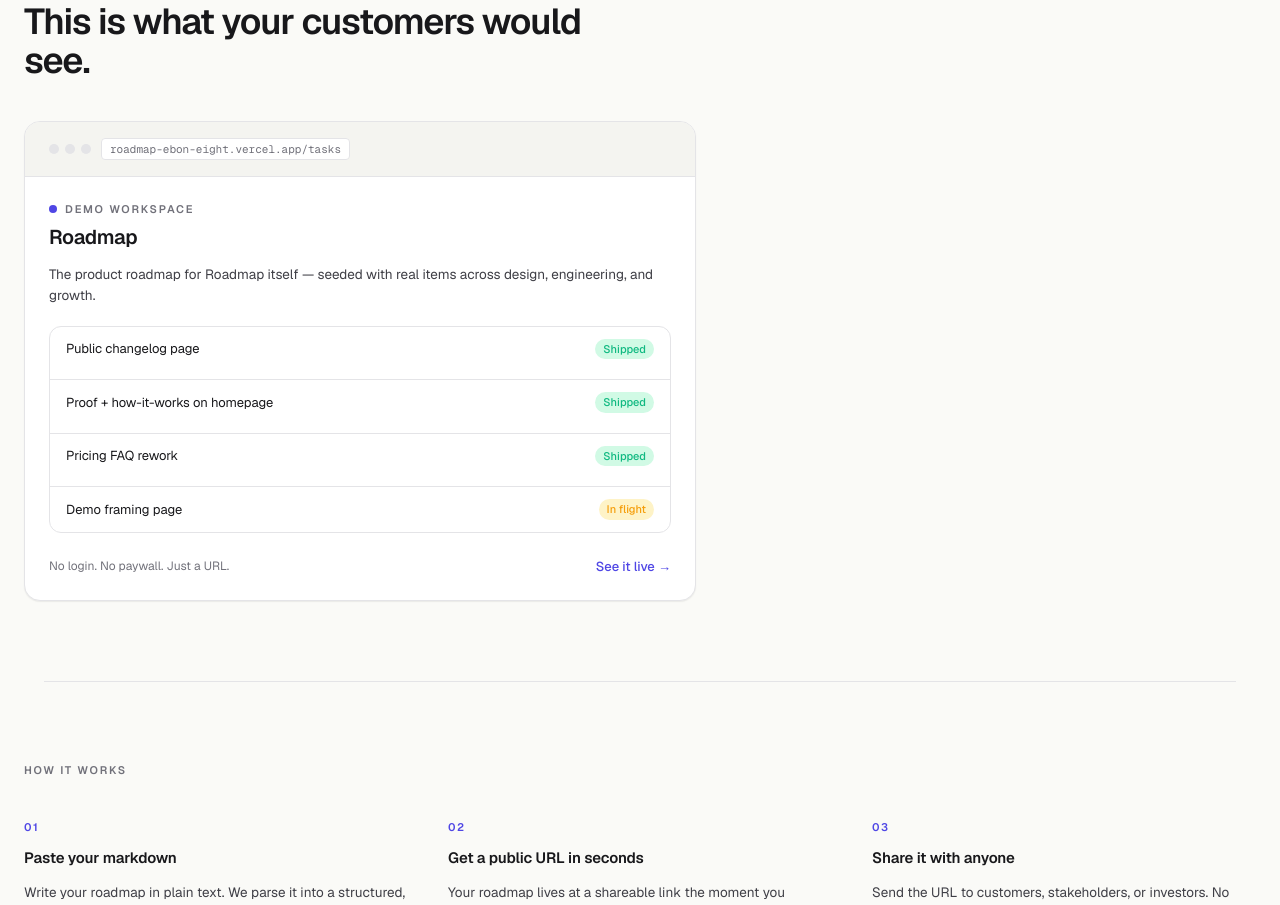
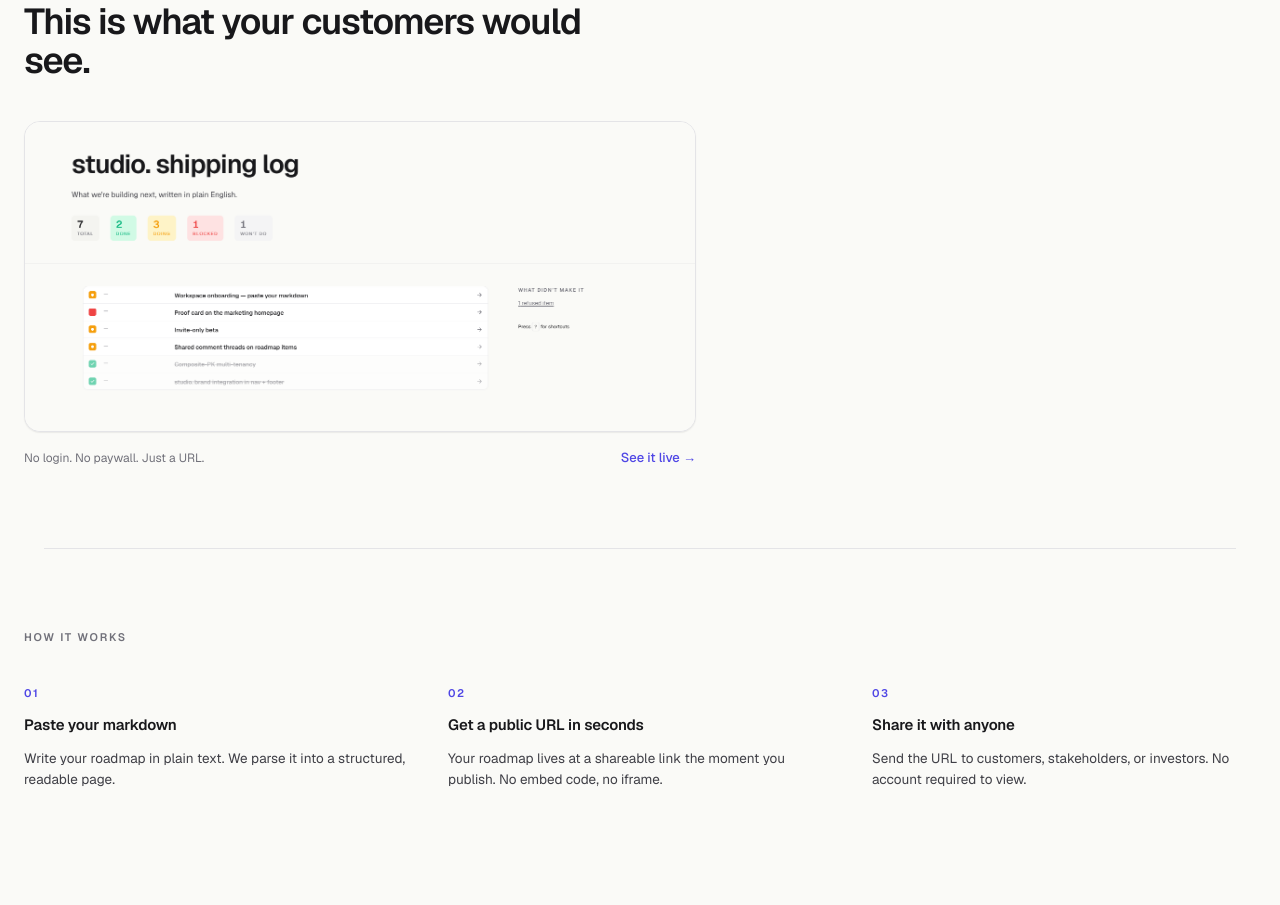
Before and after one commit to ethanmcn2013-droid/timeline, a Next.js app: page / in a window 1280 px wide. Shown: the part 1080-1985 px from the top of the page. Built offline with nearby package versions, Linux system fonts and the light colour scheme; no server answers.

Commit message:
roadmap · v2.2 — real proof screenshot
Replace the styled placeholder card on the homepage proof section with
a real screenshot of the live demo workspace at /tasks. Mix is now
active-leaning (3 in-flight, 1 blocked, 2 shipped, 1 refused) so the
proof reads as a working roadmap, not a graveyard.

```diff
--- a/src/app/page.tsx
+++ b/src/app/page.tsx
@@ -1,3 +1,4 @@
+import Image from "next/image";
 import Link from "next/link";
 import { SiteNav } from "@/components/marketing/site-nav";
 import { SiteFooter } from "@/components/marketing/site-footer";
@@ -167,7 +168,7 @@ export default function HomePage() {
             This is what your customers would see.
           </h2>
 
-          {/* Demo card */}
+          {/* Demo card — real screenshot of the live workspace */}
           <Link
             href="/tasks"
             className="group block max-w-2xl overflow-hidden rounded-2xl border transition-shadow hover:shadow-[var(--shadow-2)]"
@@ -177,100 +178,32 @@ export default function HomePage() {
               boxShadow: "var(--shadow-1)",
             }}
           >
-            {/* Card header strip */}
-            <div
-              className="border-b px-6 py-4"
-              style={{ borderColor: "var(--border)", background: "var(--bg-deep)" }}
-            >
-              <div className="flex items-center gap-2.5">
-                <div className="flex gap-1.5" aria-hidden>
-                  <span className="h-2.5 w-2.5 rounded-full" style={{ background: "var(--ink-200)" }} />
-                  <span className="h-2.5 w-2.5 rounded-full" style={{ background: "var(--ink-200)" }} />
-                  <span className="h-2.5 w-2.5 rounded-full" style={{ background: "var(--ink-200)" }} />
-                </div>
-                <span
-                  className="rounded px-2 py-0.5 font-mono text-[11px]"
-                  style={{ background: "var(--bg-elev)", color: "var(--ink-quiet)", border: "1px solid var(--border)" }}
-                >
-                  roadmap-ebon-eight.vercel.app/tasks
-                </span>
-              </div>
-            </div>
+            <Image
+              src="/proof-workspace.png"
+              alt="Public roadmap workspace — live demo"
+              width={1440}
+              height={665}
+              priority
+              className="h-auto w-full"
+            />
+          </Link>
 
-            {/* Card body — preview of the demo workspace */}
-            <div className="px-6 py-6">
-              <div className="mb-1 flex items-center gap-2">
-                <span
-                  className="h-2 w-2 rounded-full"
-                  style={{ background: "var(--brand)" }}
-                  aria-hidden
-                />
-                <span
-                  className="text-[11px] font-semibold uppercase tracking-[0.16em]"
-                  style={{ color: "var(--ink-quiet)" }}
-                >
-                  Demo workspace
-                </span>
-              </div>
-              <h3
-                className="mb-3 text-[20px] font-semibold"
-                style={{ letterSpacing: "-0.02em", color: "var(--ink)" }}
-              >
-                Roadmap
-              </h3>
-              <p
-                className="mb-5 text-[13.5px] leading-[1.55]"
-                style={{ color: "var(--ink-soft)" }}
-              >
-                The product roadmap for Roadmap itself — seeded with real items across design, engineering, and growth.
-              </p>
-
-              {/* Sample items */}
-              <ul className="mb-6 space-y-2 overflow-hidden rounded-xl border" style={{ borderColor: "var(--border)" }}>
-                {[
-                  { title: "Public changelog page", status: "Shipped", tone: "shipped" },
-                  { title: "Proof + how-it-works on homepage", status: "Shipped", tone: "shipped" },
-                  { title: "Pricing FAQ rework", status: "Shipped", tone: "shipped" },
-                  { title: "Demo framing page", status: "In flight", tone: "flight" },
-                ].map((item, i) => (
-                  <li
-                    key={item.title}
-                    className="flex items-center justify-between border-t px-4 py-3 first:border-t-0"
-                    style={{ borderColor: "var(--border)" }}
-                  >
-                    <span className="text-[13px]" style={{ color: "var(--ink)", letterSpacing: "-0.005em" }}>
-                      {item.title}
-                    </span>
-                    <span
-                      className="rounded-full px-2 py-0.5 text-[11px] font-medium"
-                      style={
-                        item.tone === "shipped"
-                          ? { background: "var(--status-shipped-bg)", color: "var(--status-shipped)" }
-                          : { background: "var(--status-flight-bg)", color: "var(--status-flight)" }
-                      }
-                    >
-                      {item.status}
-                    </span>
-                  </li>
-                ))}
-              </ul>
-
-              <div className="flex items-center justify-between">
+          {/* Caption + CTA below the screenshot */}
+          <div className="mt-4 flex max-w-2xl items-center justify-between">
             <p
               className="text-[12px]"
               style={{ color: "var(--ink-quiet)" }}
             >
               No login. No paywall. Just a URL.
             </p>
-                <span
-                  className="text-[13px] font-medium transition-colors group-hover:text-ink"
+            <Link
+              href="/tasks"
+              className="text-[13px] font-medium transition-colors hover:text-ink"
               style={{ color: "var(--brand)" }}
             >
               See it live →
-                </span>
+            </Link>
           </div>
-            </div>
-          </Link>
         </div>
       </section>
 
```
Also changed, not shown: public/proof-workspace.png (added). Lines whose indentation alone changed are shown as unchanged.
